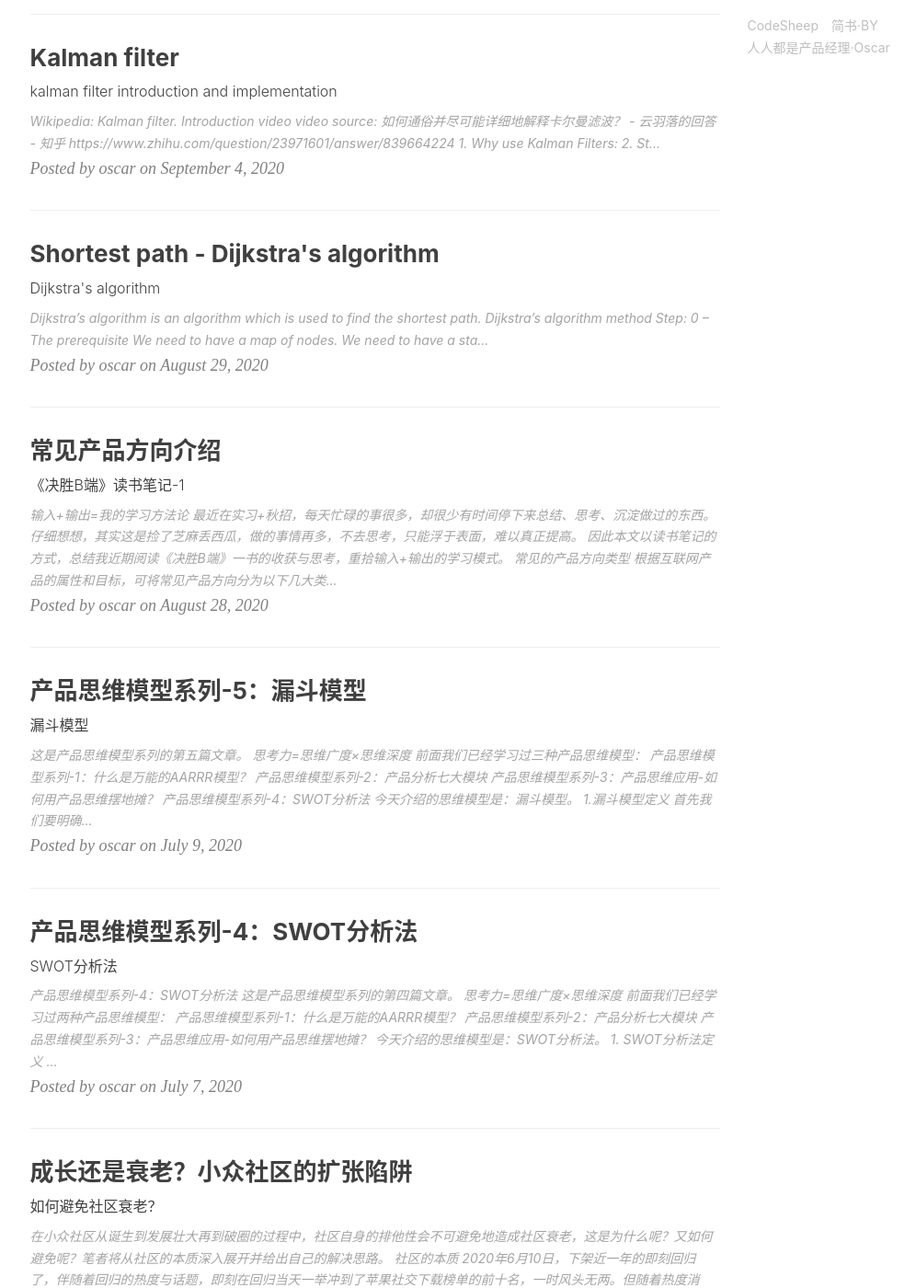
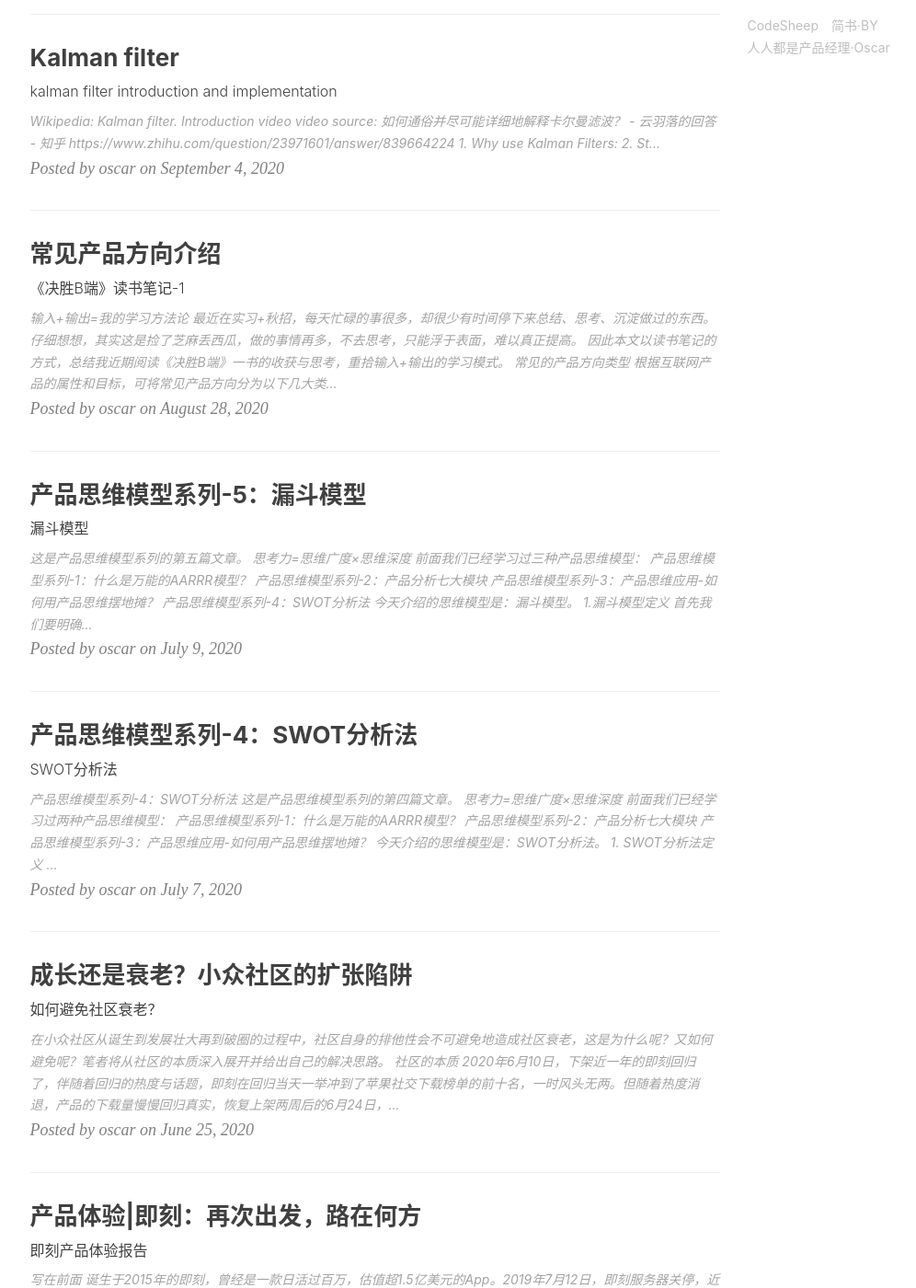
Before and after one commit to Bocheng-J/Bocheng-J.github.io, a Jekyll site: the page built from index.html, in a window 1280 px wide and 1400 px high, scrolled down 1135 px. Shown: the whole window at 92% size, without its empty margins (135-1131 px from the left). Built offline with Jekyll 4.4.1, drawn with Linux system fonts in a browser that asks for light colours; nearby versions of some CDN libraries; the list of posts is cut into pages by our own code; comment, search, counter and statistics services are not loaded; some of the changed text lies outside the part shown.

Commit message:
modify post date

```diff
--- a/_posts/2020-08-29-Dijkstra's-algorithm.md
+++ b/_posts/2020-06-07-Dijkstra's-algorithm.md
@@ -2,7 +2,7 @@
 layout:     post
 title:      Shortest path - Dijkstra's algorithm
 subtitle:   Dijkstra's algorithm
-date:       2020-08-29
+date:       2020-06-07
 author:     oscar
 header-img: img/bg_Dijkstra.jpg
 catalog: true
```
